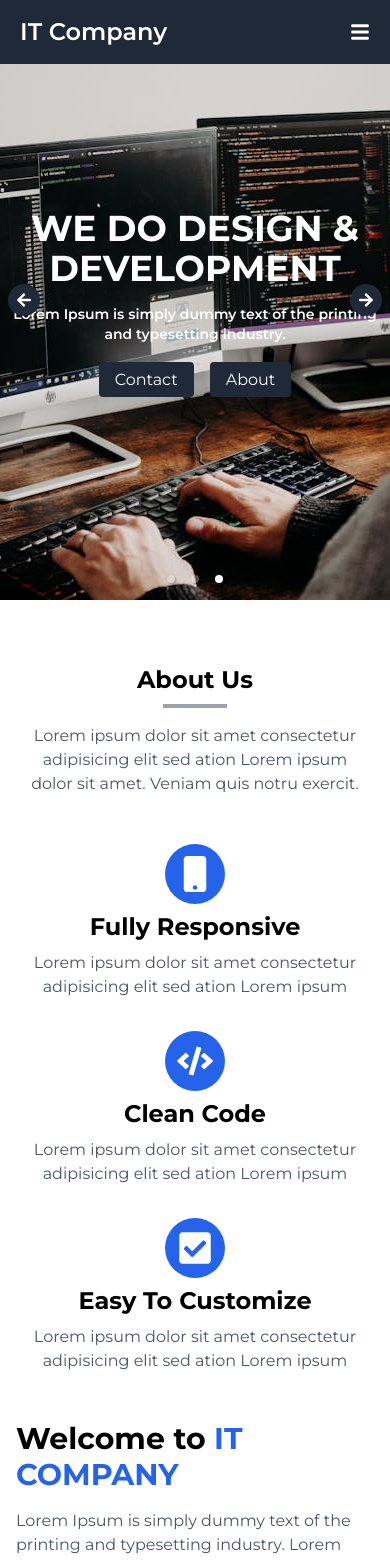
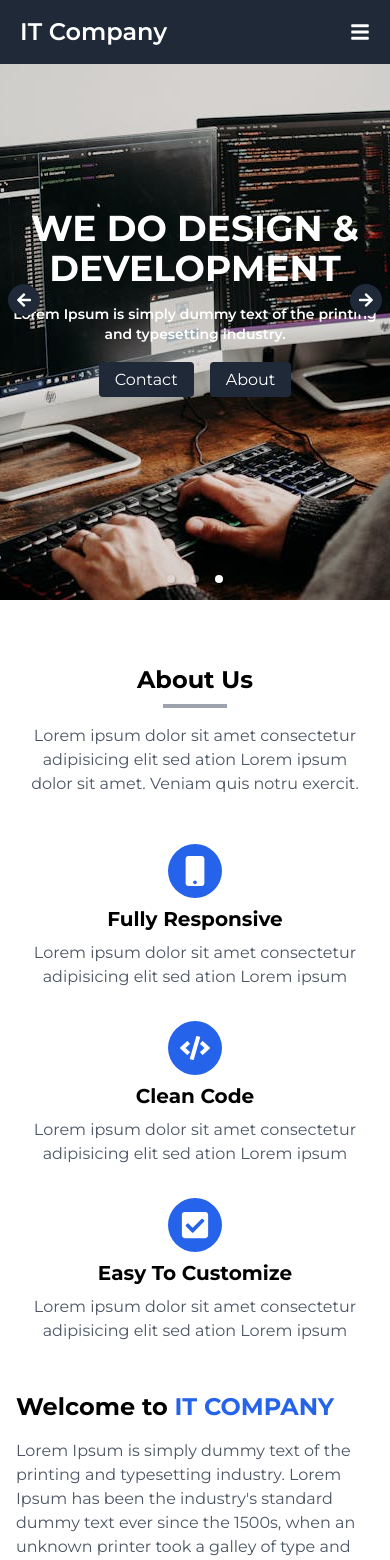
Before and after one commit to favourAyomikun/Tech-Company-Website, a Next.js app: page /landing-page in a window 390 px wide. Shown: the top 1560 px of the page. Built offline with nearby package versions, Linux system fonts and the light colour scheme.

Commit message:
working on the responsiveness

```diff
--- a/app/components/AboutUs.jsx
+++ b/app/components/AboutUs.jsx
@@ -29,9 +29,9 @@ const AboutUs = () => {
             {/* FEATURE 1 */}
             <div>
               <div className="bg-blue-600 rounded-full p-3 inline-block">
-                <FaMobile className="text-4xl text-white" />
+                <FaMobile className="text-3xl md:text-4xl text-white" />
               </div>
-              <h4 className="text-2xl font-bold">Fully Responsive</h4>
+              <h4 className="text-xl md:text-2xl font-bold">Fully Responsive</h4>
               <p className="text-gray-600 mt-2">
                 Lorem ipsum dolor sit amet consectetur adipisicing elit sed
                 ation Lorem ipsum
@@ -40,9 +40,9 @@ const AboutUs = () => {
             {/* FEATURE 2 */}
             <div>
               <div className="bg-blue-600 rounded-full p-3 inline-block">
-                <FaCode className="text-4xl text-white" />
+                <FaCode className="text-3xl md:text-4xl text-white" />
               </div>
-              <h4 className="text-2xl font-bold">Clean Code</h4>
+              <h4 className="text-xl md:text-2xl font-bold">Clean Code</h4>
               <p className="text-gray-600 mt-2">
                 Lorem ipsum dolor sit amet consectetur adipisicing elit sed
                 ation Lorem ipsum
@@ -51,9 +51,9 @@ const AboutUs = () => {
             {/* FEATURE 3 */}
             <div>
               <div className="bg-blue-600 rounded-full p-3 inline-block">
-                <FaCheckSquare className="text-4xl text-white" />
+                <FaCheckSquare className="text-3xl md:text-4xl text-white" />
               </div>
-              <h4 className="text-2xl font-bold">Easy To Customize</h4>
+              <h4 className="text-xl md:text-2xl font-bold">Easy To Customize</h4>
               <p className="text-gray-600 mt-2">
                 Lorem ipsum dolor sit amet consectetur adipisicing elit sed
                 ation Lorem ipsum
@@ -66,7 +66,7 @@ const AboutUs = () => {
         <div className="grid grid-cols-1 md:grid-cols-2 gap-8 mt-12">
           {/* ABOUT TEXT */}
           <div>
-            <h4 className="text-3xl font-bold mb-4">
+            <h4 className="text-2xl md:text-3xl font-bold mb-4">
               Welcome to <span className="text-blue-600">IT COMPANY</span>
             </h4>
             <p className="text-gray-600 mb-4">
@@ -89,7 +89,7 @@ const AboutUs = () => {
 
           {/* EXPERTISE */}
           <div>
-            <h4 className="text-3xl font-bold mb-6">Our Expertise</h4>
+            <h4 className="text-2xl md:text-3xl font-bold mb-6">Our Expertise</h4>
             {/* PROGRESS BARS */}
             <div className="space-y-6">
               {/* Progress Bar 1 */}
--- a/app/components/GetStarted.jsx
+++ b/app/components/GetStarted.jsx
@@ -6,10 +6,10 @@ const GetStartedSection = () => {
       <section className="py-12 bg-gray-200">
         <div className="container mx-auto">
           <div className="text-center">
-            <h4 className="text-2xl font-semibold text-gray-700">
+            <h4 className="text-xl md:text-2xl font-semibold text-gray-700">
               We Are Here to Assist You
             </h4>
-            <h2 className="text-4xl font-bold text-gray-900 mt-4">
+            <h2 className="text-2xl md:text-4xl font-bold text-gray-900 mt-4">
               Find the Perfect Solution for Your Business
             </h2>
             <Link
--- a/app/components/Services.jsx
+++ b/app/components/Services.jsx
@@ -5,7 +5,7 @@ const ServicesSection = () => {
     <section id="services" className="bg-gray-100 py-12">
       <div className="container mx-auto">
         <div className="text-center">
-          <h2 className="flex justify-center text-4xl font-semibold">Our Services</h2>
+          <h2 className="flex justify-center text-2xl md:text-4xl font-semibold">Our Services</h2>
           <span className="block my-2 h-1 w-16 bg-gray-400 mx-auto"></span>
           <p className="text-gray-600 mt-4">
             Lorem ipsum dolor sit amet consectetur adipisicing elit sed do
@@ -15,10 +15,10 @@ const ServicesSection = () => {
           </p>
         </div>
 
-        <div className="grid grid-cols-1 md:grid-cols-3 gap-8 mt-10">
+        <div className="mx-auto grid grid-cols-1 md:grid-cols-3 gap-8 mt-10 w-[90%]">
           {/* START SINGLE SERVICE BOX */}
           <div className="bg-white p-6 rounded-lg shadow-lg text-center transition-transform transform hover:scale-105 duration-300 ease-in-out cursor-pointer">
-            <div className="flex justify-center text-4xl text-blue-500">
+            <div className="flex justify-center text-2xl md:text-4xl text-blue-500">
               <FaCode />
             </div>
             <div className="mt-4">
@@ -34,7 +34,7 @@ const ServicesSection = () => {
           {/* START SINGLE SERVICE BOX */}
           <div className="bg-white p-6 rounded-lg shadow-lg text-center transition-transform transform hover:scale-105 duration-300 ease-in-out cursor-pointer">
             {" "}
-            <div className="flex justify-center text-4xl text-blue-500">
+            <div className="flex justify-center text-2xl md:text-4xl text-blue-500">
               <FaCode />
             </div>
             <div className="mt-4">
@@ -50,7 +50,7 @@ const ServicesSection = () => {
           {/* START SINGLE SERVICE BOX */}
           <div className="bg-white p-6 rounded-lg shadow-lg text-center transition-transform transform hover:scale-105 duration-300 ease-in-out cursor-pointer">
             {" "}
-            <div className="flex justify-center text-4xl text-blue-500">
+            <div className="flex justify-center text-2xl md:text-4xl text-blue-500">
               <FaCode />
             </div>
             <div className="mt-4">
@@ -66,7 +66,7 @@ const ServicesSection = () => {
           {/* START SINGLE SERVICE BOX */}
           <div className="bg-white p-6 rounded-lg shadow-lg text-center transition-transform transform hover:scale-105 duration-300 ease-in-out cursor-pointer">
             {" "}
-            <div className="flex justify-center text-4xl text-blue-500">
+            <div className="flex justify-center text-2xl md:text-4xl text-blue-500">
               <FaCode />
             </div>
             <div className="mt-4">
@@ -82,7 +82,7 @@ const ServicesSection = () => {
           {/* START SINGLE SERVICE BOX */}
           <div className="bg-white p-6 rounded-lg shadow-lg text-center transition-transform transform hover:scale-105 duration-300 ease-in-out cursor-pointer">
             {" "}
-            <div className="flex justify-center text-4xl text-blue-500">
+            <div className="flex justify-center text-2xl md:text-4xl text-blue-500">
               <FaCode />
             </div>
             <div className="mt-4">
@@ -98,7 +98,7 @@ const ServicesSection = () => {
           {/* START SINGLE SERVICE BOX */}
           <div className="bg-white p-6 rounded-lg shadow-lg text-center transition-transform transform hover:scale-105 duration-300 ease-in-out cursor-pointer">
             {" "}
-            <div className="flex justify-center text-4xl text-blue-500">
+            <div className="flex justify-center text-2xl md:text-4xl text-blue-500">
               <FaCode />
             </div>
             <div className="mt-4">
```
